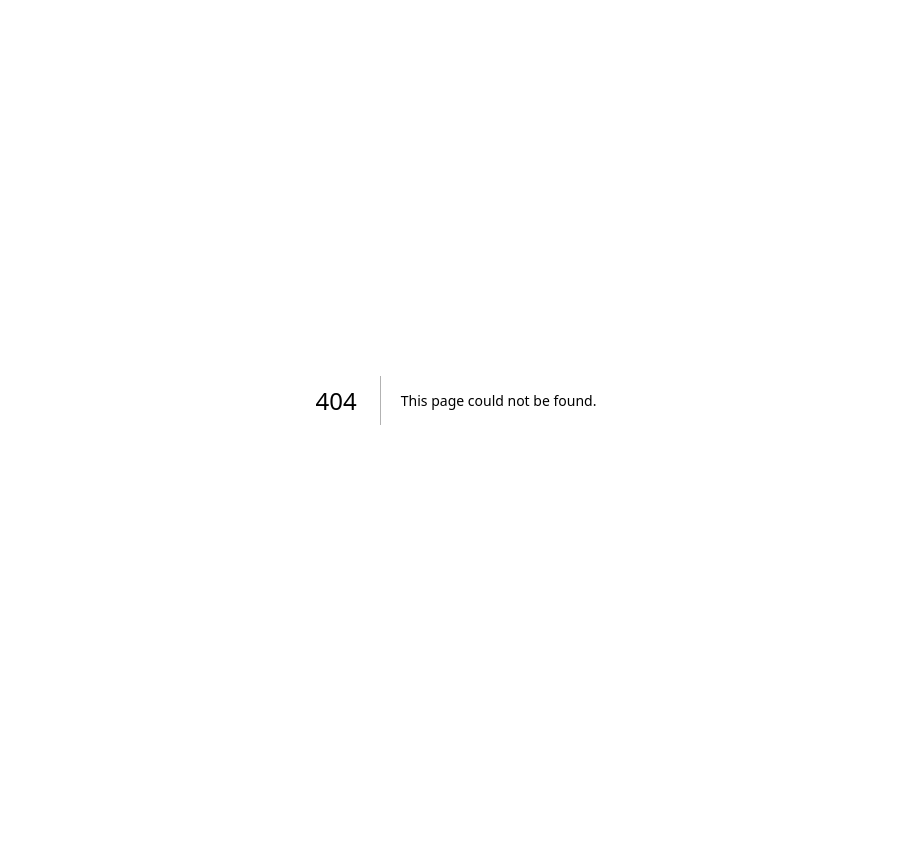
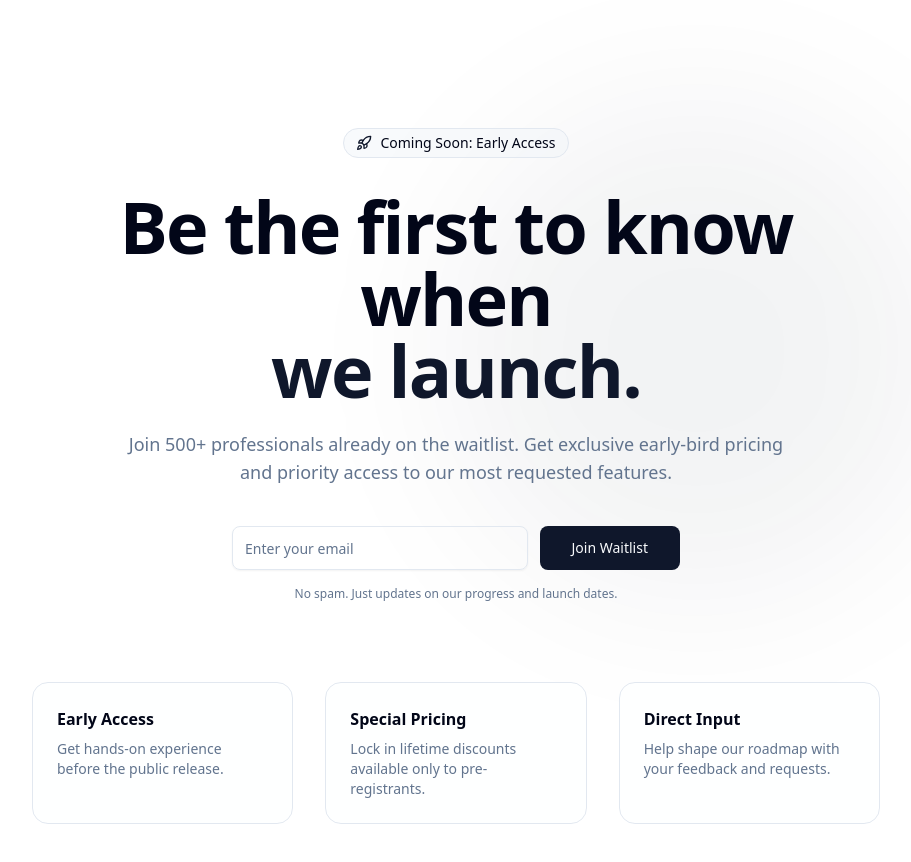
Before and after one commit to ResourceIQ/Landing, a Next.js app: page /preregistration in a window 1280 px wide. Before the commit this address had no page. Shown: the top 862 px of the page, without its empty margins (184-1095 px from the left). Before the commit the page ends 800 px from the top, so only its background shows below. Built offline with nearby package versions, Linux system fonts and the light colour scheme.

Commit message:
preregistation page done

```diff
--- /dev/null
+++ b/app/preregistration/page.tsx
@@ -0,0 +1,87 @@
+'use client'
+
+import React, { useState } from 'react'
+import { Button } from '@/components/ui/button'
+import { Input } from '@/components/ui/input'
+import { CheckCircle2, Rocket } from 'lucide-react'
+
+export default function PreregistrationPage() {
+  const [email, setEmail] = useState('')
+  const [isSubmitted, setIsSubmitted] = useState(false)
+
+  const handleSubmit = (e: React.FormEvent) => {
+    e.preventDefault()
+    // Add your API logic here (e.g., Supabase, Resend, or Airtable)
+    console.log("Registered email:", email)
+    setIsSubmitted(true)
+  }
+
+  return (
+    <div className="relative min-h-screen pt-32 pb-12 overflow-hidden">
+      {/* Background Decorative Blobs */}
+      <div className="absolute top-0 -z-10 h-full w-full bg-white dark:bg-zinc-950">
+        <div className="absolute bottom-auto left-auto right-0 top-0 h-[500px] w-[500px] -translate-x-[30%] translate-y-[20%] rounded-full bg-primary/10 opacity-50 blur-[80px]"></div>
+      </div>
+
+      <main className="mx-auto max-w-4xl px-6 text-center">
+        <div className="inline-flex items-center gap-2 rounded-full border bg-muted/50 px-3 py-1 text-sm font-medium">
+          <Rocket className="size-4 text-primary" />
+          <span>Coming Soon: Early Access</span>
+        </div>
+
+        <h1 className="mt-8 text-4xl font-extrabold tracking-tight sm:text-6xl lg:text-7xl">
+          Be the first to know when <br />
+          <span className="text-primary">we launch.</span>
+        </h1>
+
+        <p className="mx-auto mt-6 max-w-2xl text-lg text-muted-foreground">
+          Join 500+ professionals already on the waitlist. Get exclusive early-bird
+          pricing and priority access to our most requested features.
+        </p>
+
+        <div className="mx-auto mt-10 max-w-md">
+          {!isSubmitted ? (
+            <form onSubmit={handleSubmit} className="flex flex-col gap-3 sm:flex-row">
+              <Input
+                type="email"
+                placeholder="Enter your email"
+                className="h-11"
+                required
+                value={email}
+                onChange={(e) => setEmail(e.target.value)}
+              />
+              <Button type="submit" size="lg" className="h-11 px-8">
+                Join Waitlist
+              </Button>
+            </form>
+          ) : (
+            <div className="flex flex-col items-center gap-2 rounded-xl border border-primary/20 bg-primary/5 p-6 animate-in fade-in zoom-in duration-300">
+              <CheckCircle2 className="size-8 text-primary" />
+              <h3 className="font-semibold text-lg">You're on the list!</h3>
+              <p className="text-sm text-muted-foreground">
+                We'll send an invite to {email} soon.
+              </p>
+            </div>
+          )}
+          <p className="mt-4 text-xs text-muted-foreground">
+            No spam. Just updates on our progress and launch dates.
+          </p>
+        </div>
+
+        {/* Social Proof / Benefit Section */}
+        <div className="mt-20 grid grid-cols-1 gap-8 text-left md:grid-cols-3">
+          {[
+            { title: "Early Access", desc: "Get hands-on experience before the public release." },
+            { title: "Special Pricing", desc: "Lock in lifetime discounts available only to pre-registrants." },
+            { title: "Direct Input", desc: "Help shape our roadmap with your feedback and requests." }
+          ].map((benefit, i) => (
+            <div key={i} className="rounded-2xl border bg-background/50 p-6 backdrop-blur-sm">
+              <h3 className="font-bold">{benefit.title}</h3>
+              <p className="mt-2 text-sm text-muted-foreground">{benefit.desc}</p>
+            </div>
+          ))}
+        </div>
+      </main>
+    </div>
+  )
+}
--- a/components/header.tsx
+++ b/components/header.tsx
@@ -75,15 +75,8 @@ export const HeroHeader = () => {
                                     asChild
                                     variant="outline"
                                     size="sm">
-                                    <Link href="#">
-                                        <span>Login</span>
-                                    </Link>
-                                </Button>
-                                <Button
-                                    asChild
-                                    size="sm">
-                                    <Link href="#">
-                                        <span>Sign Up</span>
+                                    <Link href="/preregistration">
+                                        <span>Preregistration</span>
                                     </Link>
                                 </Button>
                                 <ModeToggle />
```
